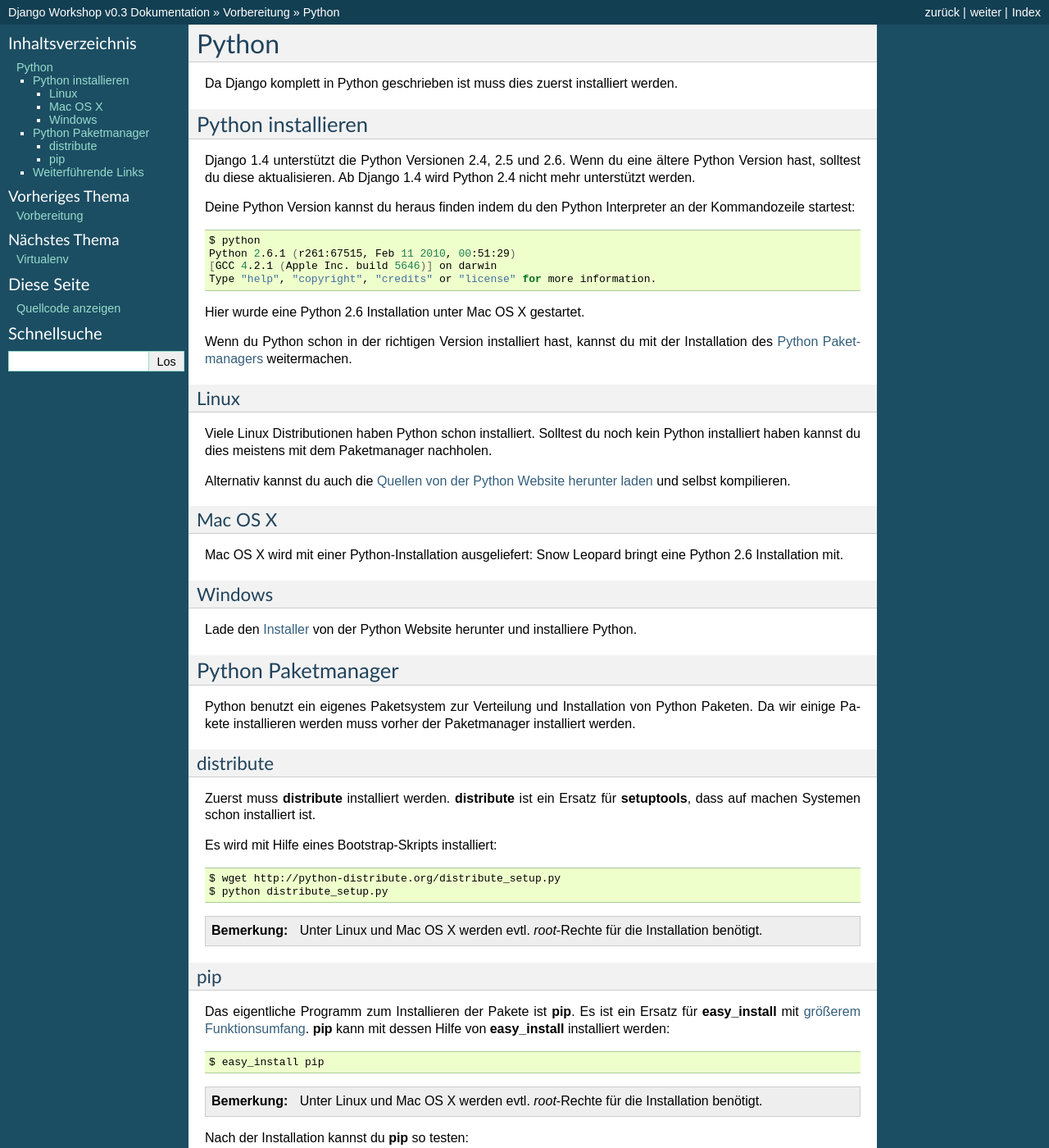
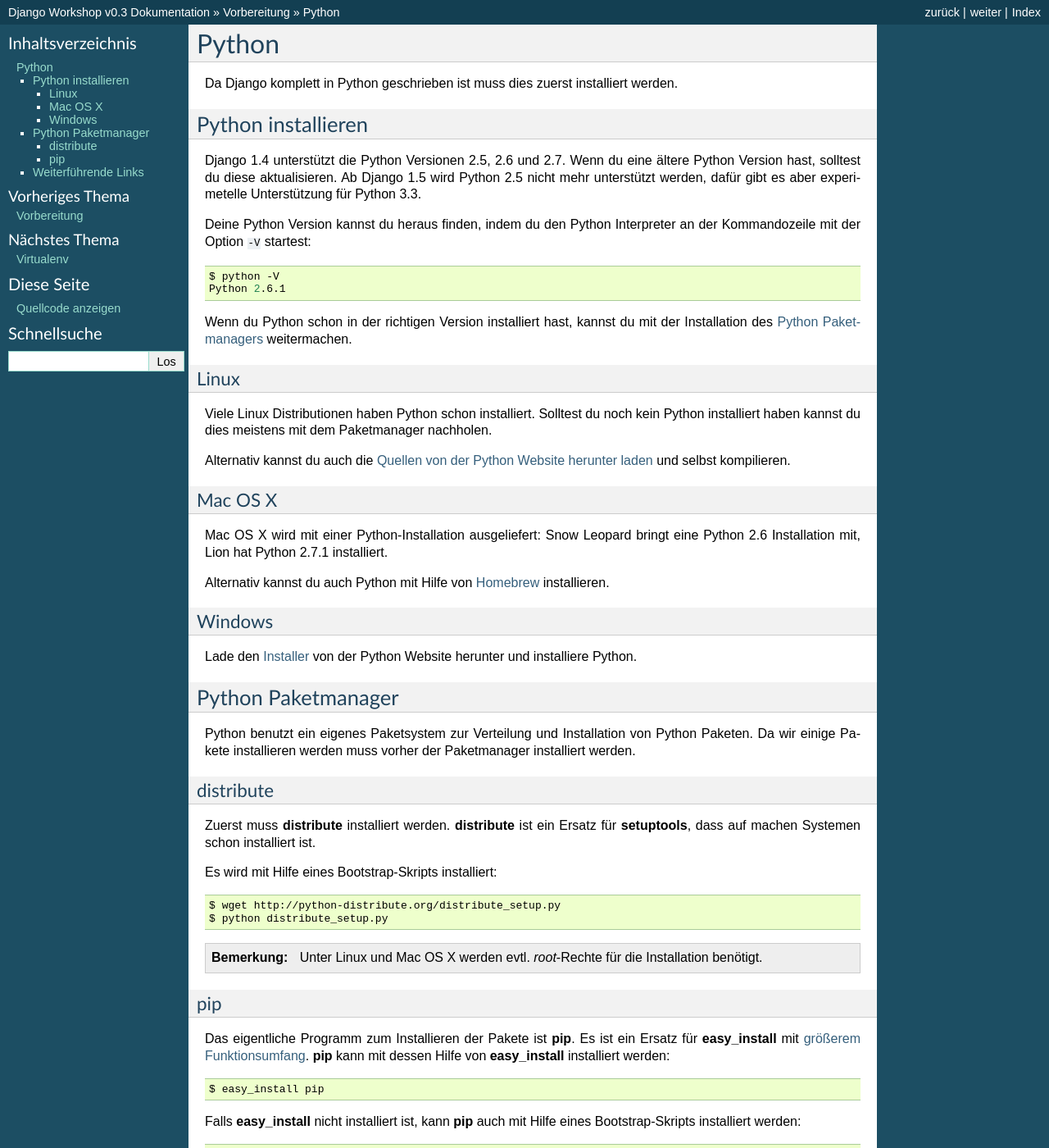
Before and after one commit to keimlink/django-workshop, a Sphinx documentation site: the page built from docs/vorbereitung/python.rst, in a window 1280 px wide and 1400 px high. Shown: the whole window at 82% size. Built offline with Sphinx 7.4.7, drawn with Linux system fonts in a browser that asks for light colours; some of the changed text lies outside the part shown.

Commit message:
Kapitel zur Vorbereitung aktualisiert

```diff
--- a/docs/vorbereitung/python.rst
+++ b/docs/vorbereitung/python.rst
@@ -7,21 +7,18 @@
 Python installieren
 ===================
 
-Django |djangoversion| unterstützt die Python Versionen 2.4, 2.5 und 2.6. Wenn
+Django |djangoversion| unterstützt die Python Versionen 2.5, 2.6 und 2.7. Wenn
 du eine ältere Python Version hast, solltest du diese aktualisieren. Ab Django
-1.4 wird Python 2.4 nicht mehr unterstützt werden.
+1.5 wird Python 2.5 nicht mehr unterstützt werden, dafür gibt es aber
+experimetelle Unterstützung für Python 3.3.
 
-Deine Python Version kannst du heraus finden indem du den Python Interpreter
-an der Kommandozeile startest:
+Deine Python Version kannst du heraus finden, indem du den Python Interpreter
+an der Kommandozeile mit der Option ``-V`` startest:
 
 ..  code-block:: bash
 
-    $ python
-    Python 2.6.1 (r261:67515, Feb 11 2010, 00:51:29)
-    [GCC 4.2.1 (Apple Inc. build 5646)] on darwin
-    Type "help", "copyright", "credits" or "license" for more information.
-
-Hier wurde eine Python 2.6 Installation unter Mac OS X gestartet.
+    $ python -V
+    Python 2.6.1
 
 Wenn du Python schon in der richtigen Version installiert hast, kannst du mit
 der Installation des :ref:`Python Paketmanagers <python_paketmanager>`
@@ -41,7 +38,11 @@
 --------
 
 Mac OS X wird mit einer Python-Installation ausgeliefert: Snow Leopard bringt
-eine Python 2.6 Installation mit.
+eine Python 2.6 Installation mit, Lion hat Python 2.7.1 installiert.
+
+Alternativ kannst du auch Python mit Hilfe von Homebrew_ installieren.
+
+..  _Homebrew: http://mxcl.github.com/homebrew/
 
 Windows
 -------
@@ -90,6 +91,14 @@
 
     $ easy_install pip
 
+Falls :program:`easy_install` nicht installiert ist, kann :program:`pip` auch
+mit Hilfe eines Bootstrap-Skripts installiert werden:
+
+..  code-block:: bash
+
+    $ wget https://raw.github.com/pypa/pip/master/contrib/get-pip.py
+    $ python get-pip.py
+
 ..  note::
 
     Unter Linux und Mac OS X werden evtl. *root*-Rechte für die Installation
```
Also changed, not shown: docs/vorbereitung/django.rst (+9 -4 lines), docs/vorbereitung/virtualenv.rst (+24 -2 lines).
